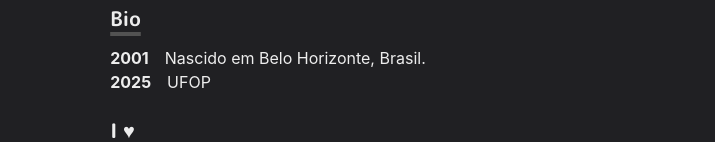
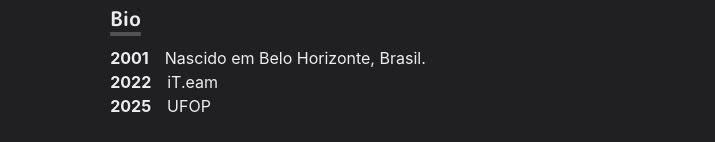
Before and after one commit to Phna-b/Portfolio, a Next.js app: page / in a window 1280 px wide. Shown: the part 408-550 px from the top of the page, without its empty margins (243-958 px from the left). Built offline with nearby package versions, Linux system fonts and the light colour scheme.

Commit message:
[FEAT] Update bio

```diff
--- a/pages/index.js
+++ b/pages/index.js
@@ -77,6 +77,10 @@ const Page = () => {
                 <BioSection>
                     <BioYear>2001</BioYear>
                     Nascido em Belo Horizonte, Brasil.
+                </BioSection>
+                <BioSection>
+                    <BioYear>2022</BioYear>
+                    iT.eam
                 </BioSection>
                 <BioSection>
                     <BioYear>2025</BioYear>
```
